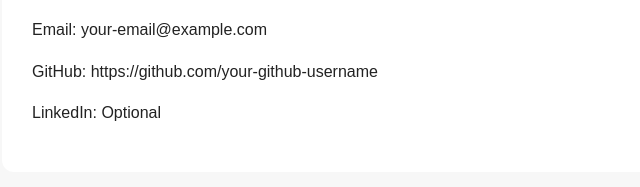
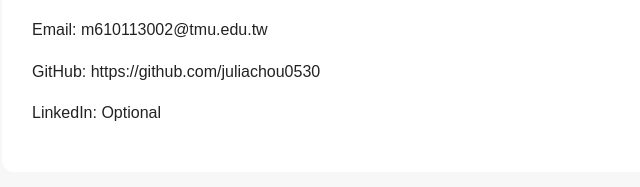
Before and after one commit to juliachou0530/juliachou0530.github.io, a plain HTML site: page index.html in a window 1280 px wide. Shown: the part 1999-2186 px from the top of the page, 158-798 px from the left. Drawn offline with Linux system fonts and the light colour scheme.

Commit message:
Update contact information in index.html

```diff
--- a/index.html
+++ b/index.html
@@ -182,8 +182,8 @@
 
   <section id="contact">
     <h2>Contact</h2>
-    <p>Email: your-email@example.com</p>
-    <p>GitHub: https://github.com/your-github-username</p>
+    <p>Email: m610113002@tmu.edu.tw</p>
+    <p>GitHub: https://github.com/juliachou0530</p>
     <p>LinkedIn: Optional</p>
   </section>
 
```
